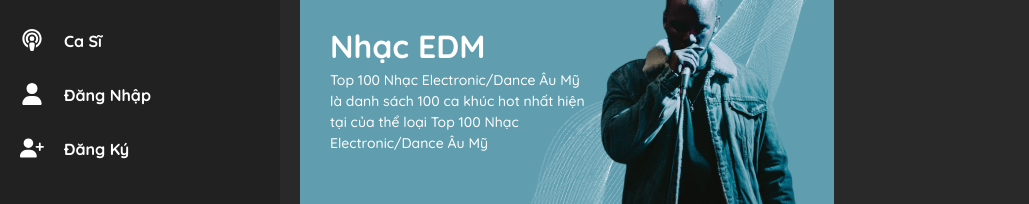
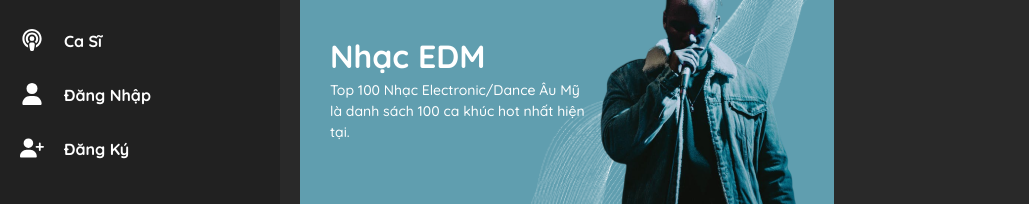
Before and after one commit to Subzerozzz/Project_FER, a React (Create React App) app: page / in a window 1280 px wide. Shown: the part 201-405 px from the top of the page, without its empty margins (0-1029 px from the left). Built offline with nearby package versions, Linux system fonts and the light colour scheme; no server answers.

Commit message:
Test CICD

```diff
--- a/src/pages/Home/Section1.js
+++ b/src/pages/Home/Section1.js
@@ -47,7 +47,7 @@ export const Section1 = () => {
               </div>
               <div className="font-[500] text-[#FFFFFF] text-[14px]">
                 Top 100 Nhạc Electronic/Dance Âu Mỹ là danh sách 100 ca khúc hot
-                nhất hiện tại của thể loại Top 100 Nhạc Electronic/Dance Âu Mỹ
+                nhất hiện tại.
               </div>
             </div>
             <div className="mt-[48px] mr-[22px]">
```
